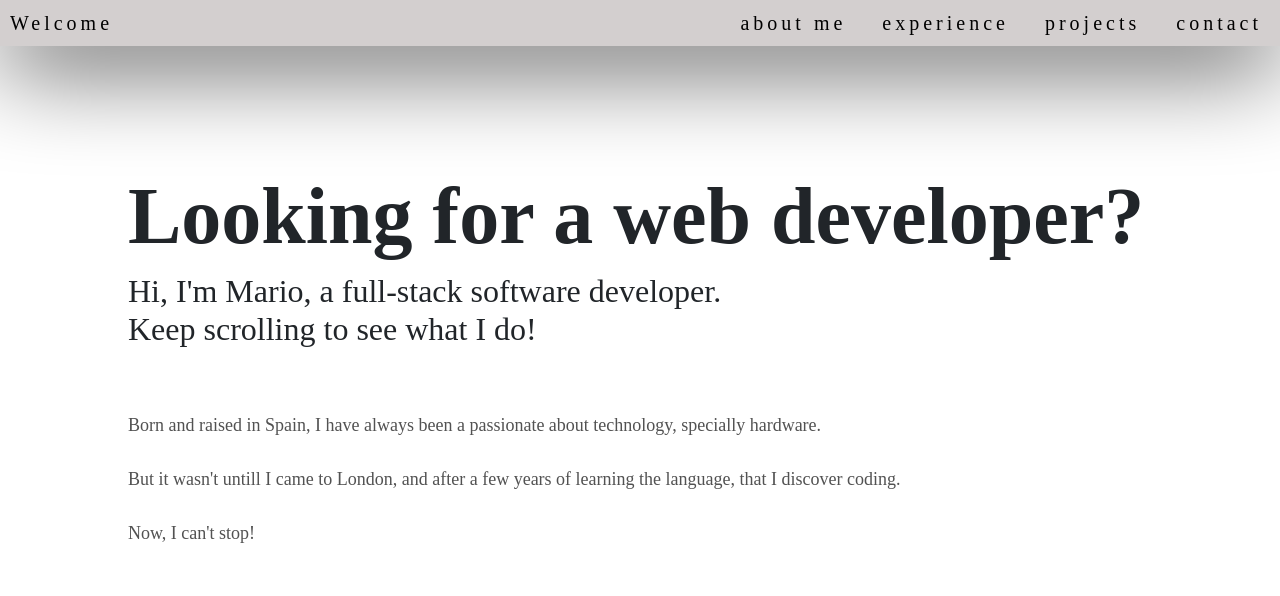
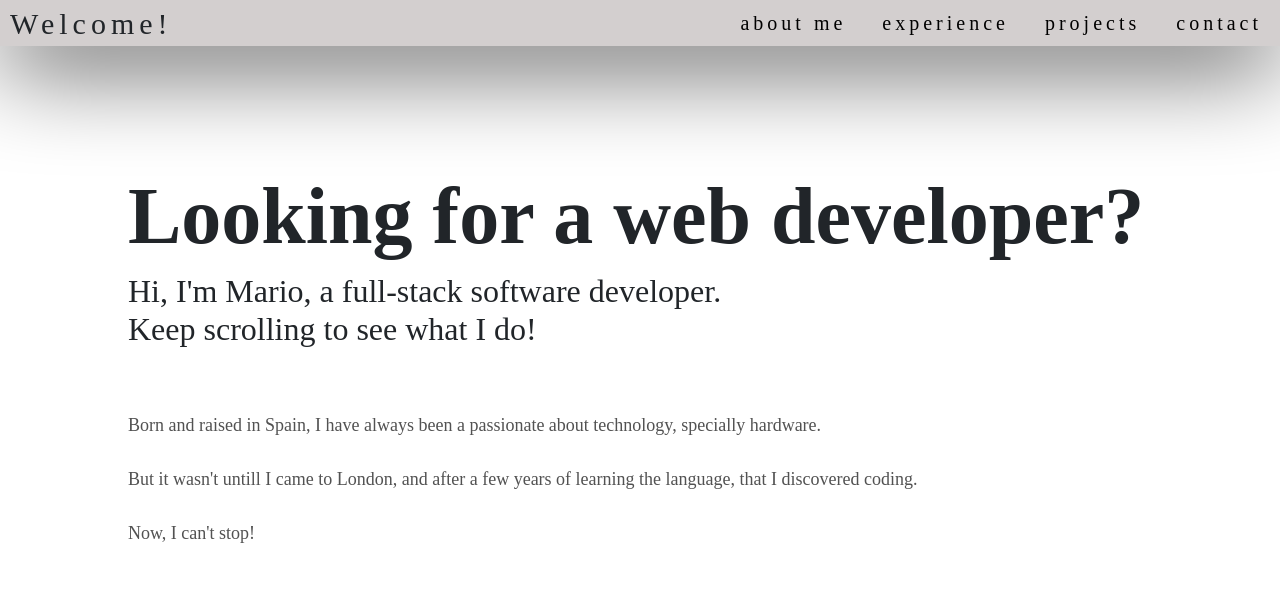
Before and after one commit to Mpinan/Netlify, a React (Create React App) app: page / in a window 1280 px wide. Shown: the top 596 px of the page. Built offline with nearby package versions, Linux system fonts and the light colour scheme.

Commit message:
remove logo link

```diff
--- a/src/Components/introduction.jsx
+++ b/src/Components/introduction.jsx
@@ -20,7 +20,7 @@ const Introduction = () => {
                         Born and raised in Spain, I have always been a passionate about technology, specially hardware.
                         <br />
                         <br />
-                        But it wasn't untill I came to London, and after a few years of learning the language, that I discover coding.
+                        But it wasn't untill I came to London, and after a few years of learning the language, that I discovered coding.
                         <br />
                         <br />
                         Now, I can't stop!
--- a/src/Components/navigationBar.jsx
+++ b/src/Components/navigationBar.jsx
@@ -19,7 +19,9 @@ const NavigationBar = (props) => {
   return (
     <div>
       <Navbar className="fixed-top p-0" expand="md">
-        <NavbarBrand href="/">Welcome</NavbarBrand>
+      <div className="logo">
+					<a>Welcome!</a>
+			</div>
             <FaBars className="toggleicon" onClick={toggle} />
         <Collapse isOpen={isOpen} navbar>
           <Nav className="ml-auto" navbar>
--- a/src/index.css
+++ b/src/index.css
@@ -29,11 +29,24 @@ body {
   display: none;
 }
 
+/* .logo {
+	width: 30%;
+	float: left;
+	line-height: 100px;
+  display: none;
+} */
+
+.logo a {
+	font-size: 30px;
+	letter-spacing: 5px;
+	margin: 0 10px;
+	color: rgb(0, 0, 0);
+}
+
 nav {
 	box-shadow: 0 10px 100px 0 #000;
 	background-color: #d3cfcf;
 }
-
 
 nav a {
 	text-align: right!important;
@@ -50,7 +63,6 @@ nav ul li:hover {
 
 nav ul li a:hover {
 	transition: all 0.5s ease 0s;
-	/* background: #333; */
 	color: #d3cfcf
 
   }
@@ -63,6 +75,8 @@ nav ul li a:hover {
   margin:auto;
   display: block;
 }
+
+
 
 .banner-text{
 	text-align: left;
@@ -81,7 +95,6 @@ nav ul li a:hover {
 .banner-text-col p{
   text-align: justify;
   text-justify: auto;
-
   font-weight: 500;
   color: #525252;
   font-size: 18px;
@@ -160,7 +173,6 @@ nav ul li a:hover {
 	padding: 14px 16px;
 	font-size: 25px;
 	color: #bdbdbd;
-
 	float: right;
 	color: #bdbdbd!important;
 }
@@ -169,7 +181,6 @@ nav ul li a:hover {
 	padding: 14px 16px;
 	font-size: 25px;
 	color: #bdbdbd;
-
 	float: left;
 	color: #bdbdbd!important;
 }
@@ -307,7 +318,6 @@ nav ul li a:hover {
 
 	}
 
-
 	@media only screen and (max-width:1151px){
 		.aboutme-text{
 			width:100%;
```
Also changed, not shown: 1 other file (tests, documents, lock files or other folders).
